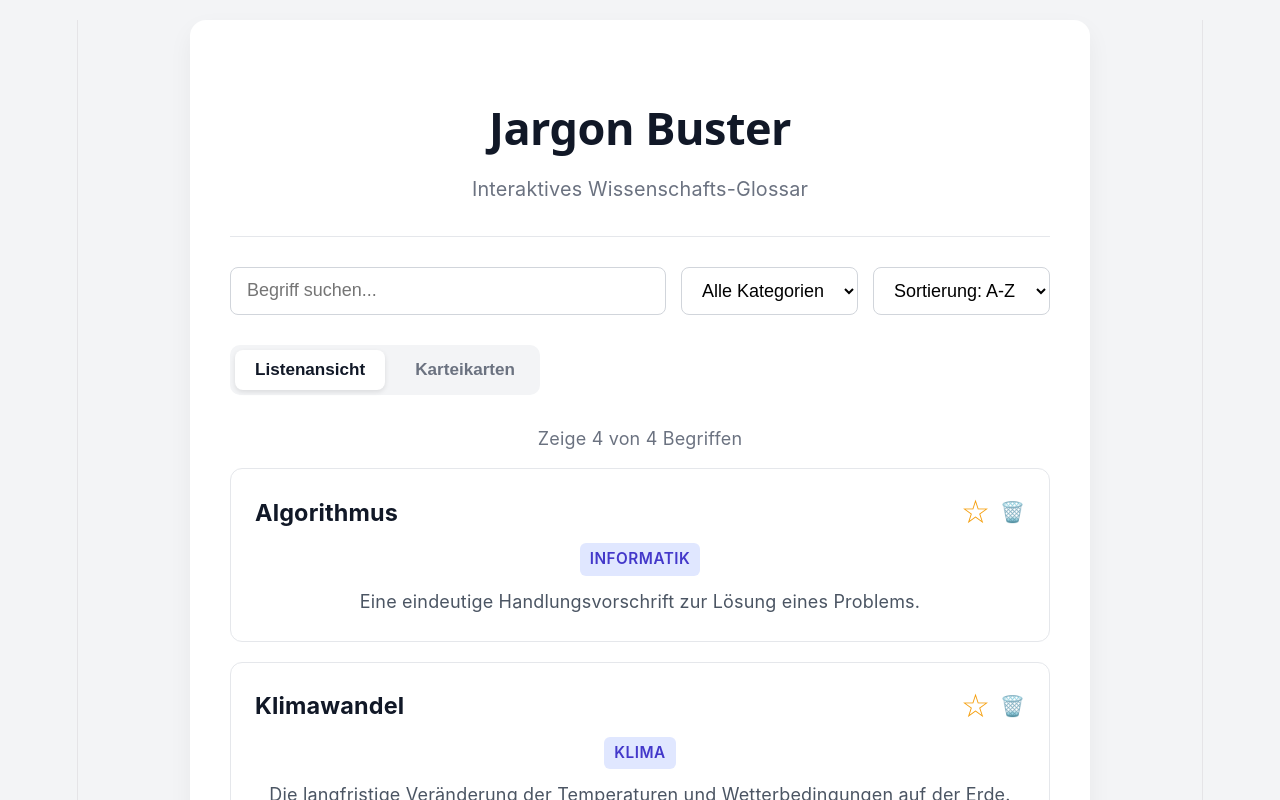
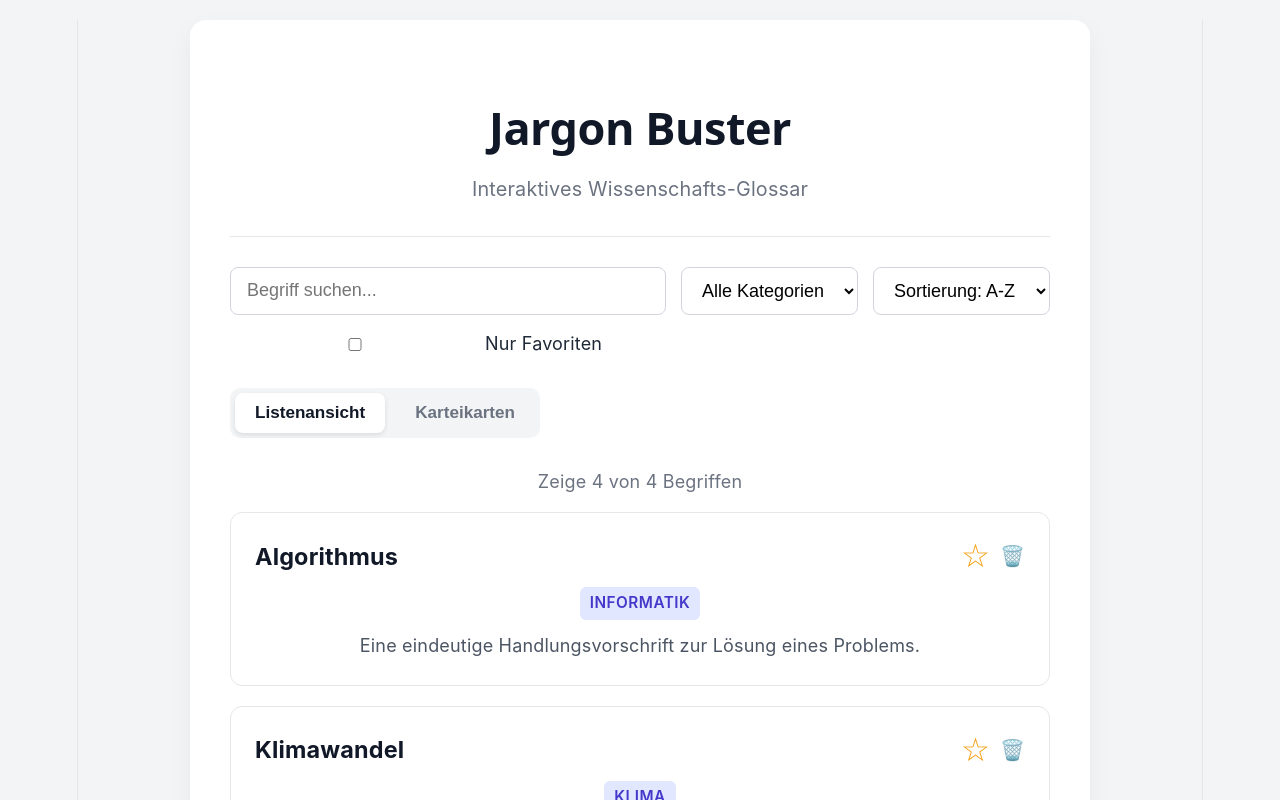
Before and after one commit to mutabazi105/jargon-buster, a React (Vite) app: page / in a window 1280 px wide. Shown: the top 800 px of the page. Built offline with nearby package versions, Linux system fonts and the light colour scheme.

Commit message:
feat(ui): add favorites-only checkbox to SearchBar

```diff
--- a/src/components/SearchBar.jsx
+++ b/src/components/SearchBar.jsx
@@ -4,9 +4,9 @@ import { GlossaryContext } from '../context/GlossaryProvider';
 
 function SearchBar() {
   const {
-    searchTerm, setSearchTerm,
-    selectedCategory, setSelectedCategory,
-    uniqueCategories, sortOrder, setSortOrder
+    searchTerm, setSearchTerm, selectedCategory, setSelectedCategory,
+    uniqueCategories, sortOrder, setSortOrder,
+    showFavoritesOnly, setShowFavoritesOnly
   } = useContext(GlossaryContext);
 
   return (
@@ -35,6 +35,16 @@ function SearchBar() {
         <option value="az">Sortierung: A-Z</option>
         <option value="za">Sortierung: Z-A</option>
       </select>
+
+      {/* Checkbox for Favorites only filter */}
+      <label style={{ display: "flex", alignItems: "center", gap: "5px", cursor: "pointer" }}>
+        <input
+          type="checkbox"
+          checked={showFavoritesOnly}
+          onChange={(e) => setShowFavoritesOnly(e.target.checked)}
+        />
+        Nur Favoriten
+      </label>
     </div>
   );
 }
```
